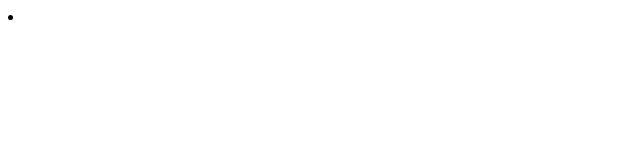
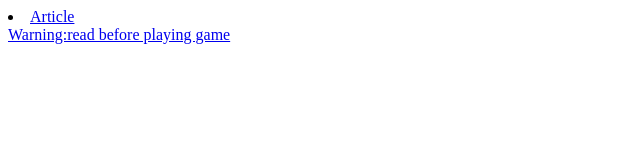
Before and after one commit to jxah/Critter-care---How-to-care-for-fish, a plain HTML site: page presentation/index.html in a window 1280 px wide. Shown: the whole page, without its empty margins (0-640 px from the left). Drawn offline with Linux system fonts and the light colour scheme.

Commit message:
Update index.html
Add li text

```diff
--- a/presentation/index.html
+++ b/presentation/index.html
@@ -9,7 +9,7 @@
 <body>
     <div>
         <li>
-            <a href="https://jxah.github.io/Critter-care---How-to-care-for-fish/presentation/Presentation.html"></a>
+            <a href="https://jxah.github.io/Critter-care---How-to-care-for-fish/presentation/Presentation.html">Article <br> Warning:read before playing game</a>
         </li>
     </div>
 </body>
```
